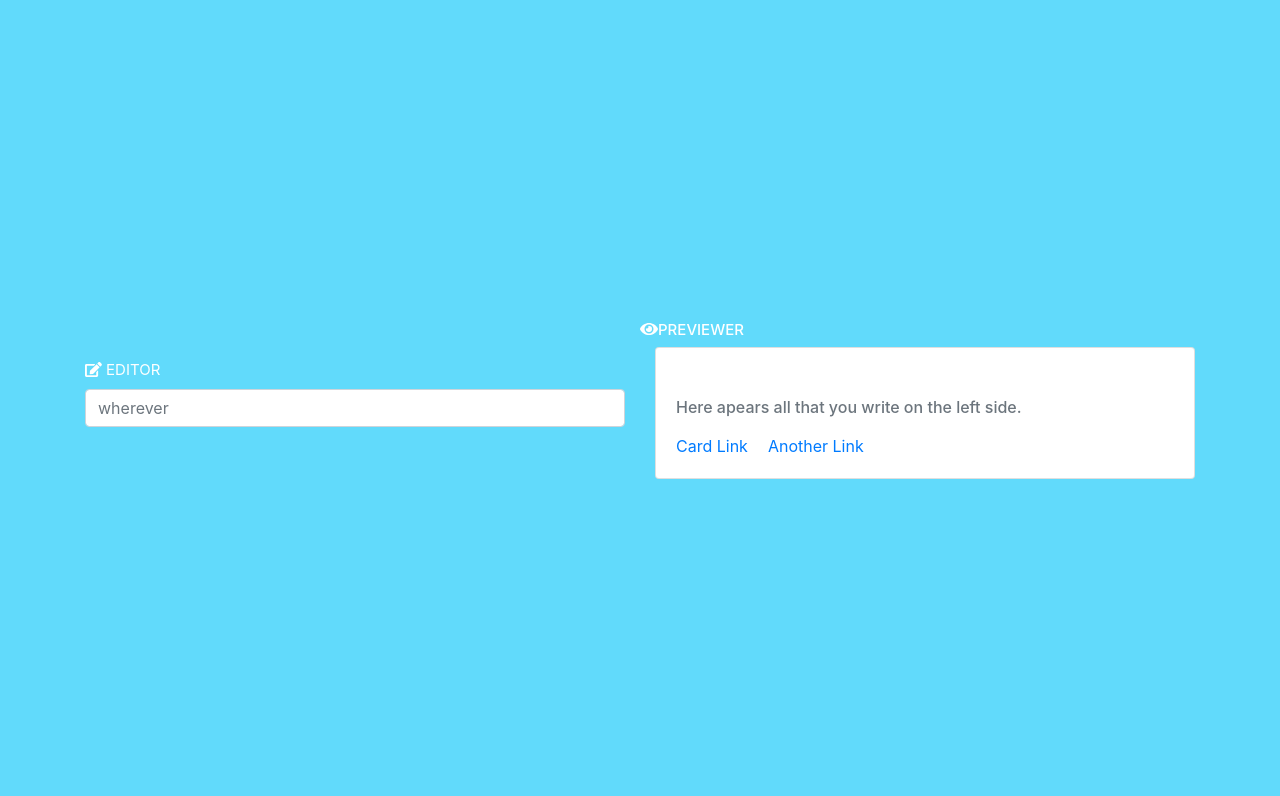
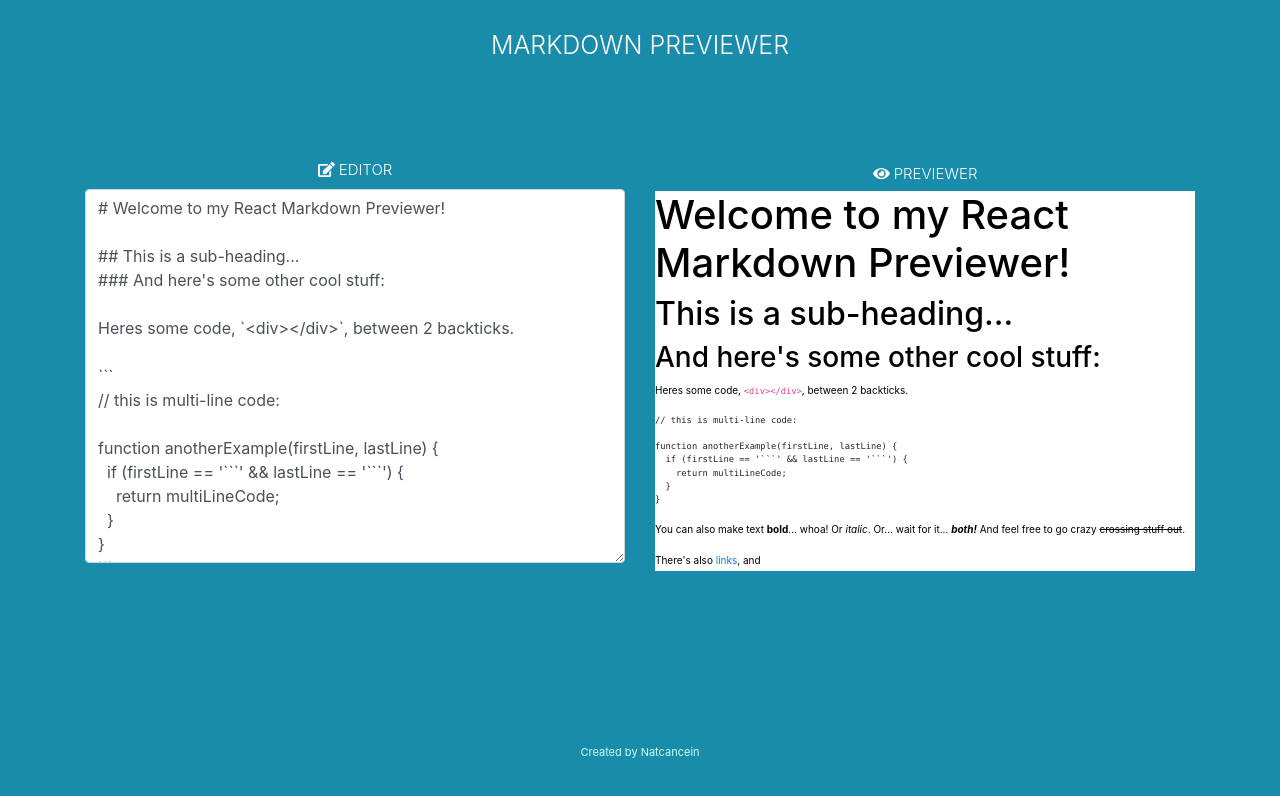
Before and after one commit to Natcancein/FreeCodeCamp, a React (Create React App) app in the folder FrontEndLibrariesProjects/markdown-previewer/: page / in a window 1280 px wide. Shown: the top 796 px of the page. Built offline with nearby package versions, Linux system fonts and the light colour scheme.

Commit message:
Finish MarkDown Previewer project

```diff
--- a/FrontEndLibrariesProjects/markdown-previewer/package.json
+++ b/FrontEndLibrariesProjects/markdown-previewer/package.json
@@ -9,11 +9,13 @@
     "bootstrap": "^4.3.1",
     "i": "^0.3.6",
     "jquery": "^3.4.0",
+    "marked": "^0.6.2",
     "npm": "^6.9.0",
     "react": "^16.8.6",
     "react-bootstrap": "^1.0.0-beta.6",
     "react-dom": "^16.8.6",
-    "react-scripts": "2.1.8"
+    "react-scripts": "2.1.8",
+    "ts-pnp": "^1.0.1"
   },
   "scripts": {
     "start": "react-scripts start",
--- a/FrontEndLibrariesProjects/markdown-previewer/src/App.css
+++ b/FrontEndLibrariesProjects/markdown-previewer/src/App.css
@@ -1,34 +1,45 @@
+
 .Fondo {
-  background: #61dafb;
-  color: white;
+  background: #198cac;
+  width: 100%;
+  height: 100vh;
+  text-align: center;
+  color:white;
+
+}
+.Titulo {
+  font-size: 25px;
+  text-transform: uppercase;
+  font-weight: 300;
+  padding: 30px;
 }
 .Titulos {
   font-size: 15px;
-  color:white;
   text-transform: uppercase;
+  font-weight: 300;
 }
 
+.Previewer{
+  height:380px;
+  color: black;
+  text-align: left;
+  background: white;
+  font-size: 10px;
+  overflow: hidden;
+}
 .App-logo {
   animation: App-logo-spin infinite 20s linear;
   height: 40vmin;
   pointer-events: none;
 }
 
-.App-header {
-  background-color: #282c34;
-  min-height: 100vh;
-  display: flex;
-  flex-direction: column;
-  align-items: center;
-  justify-content: center;
-  font-size: calc(10px + 2vmin);
-  color: white;
+.Footer{
+
+  height: "10vh";
+  color: rgb(205, 255, 238);
+
+  font-size: 11px;
 }
-
-.App-link {
-  color: #61dafb;
-}
-
 @keyframes App-logo-spin {
   from {
     transform: rotate(0deg);
--- a/FrontEndLibrariesProjects/markdown-previewer/src/App.js
+++ b/FrontEndLibrariesProjects/markdown-previewer/src/App.js
@@ -1,63 +1,71 @@
-import React, { Component } from 'react';
-import './App.css';
-import Editor from "./components/Editor.js"
-import Previewer from './components/Previewer';
+import React, { Component } from "react";
+import "./App.css";
+import Editor from "./components/Editor";
+import placeHolderText from './components/placeHolderText'
 
 // Adding Font Bootstrap-React
-import Container from 'react-bootstrap/Container';
-import Row from 'react-bootstrap/Row'
-import Col from 'react-bootstrap/Col'
-//Adding font awesome
+import Container from "react-bootstrap/Container";
+import Row from "react-bootstrap/Row";
+import Col from "react-bootstrap/Col";
 
 import { FontAwesomeIcon } from '@fortawesome/react-fontawesome'
-
 // Adding Font Awwesome
 import { library } from '@fortawesome/fontawesome-svg-core'
-import { faEdit } from '@fortawesome/free-solid-svg-icons'
 import { faEye } from '@fortawesome/free-solid-svg-icons'
+library.add(faEye)
 
 
-library.add(faEdit)
-library.add(faEye)
+// Adding Mark Library
+const marked= require("marked");
 
 class App extends Component {
   constructor(props) {
     super(props);
     this.state = {
-      value: ''
-    }
+      markDown:  placeHolderText
+    };
     this.handleChange = this.handleChange.bind(this);
   }
 
   handleChange(event) {
     this.setState({
-      value: event.target.value
+      markDown: event.target.value
     });
-  }
+  };
+
 
   render() {
+    const { markDown} = this.state;
+    //const newText = marked(markDown);
+
     return (
+
       <div className="Fondo">
         <Container>
-        <Row style={{
+          <h1 className="Titulo">Markdown Previewer</h1>
+
+          <Row
+            style={{
               display: "flex",
               alignItems: "center",
-          height: "100vh"
+              height: "80vh",
+              transform: "translateY(-50px)"
             }}>
             <Col>
-            <Editor value={this.state.value}
-              onChange={this.handleChange} />
+              <Editor value={markDown} onChange={this.handleChange} />
             </Col>
             <Col>
-          <Row>
-           <FontAwesomeIcon icon="eye" />
-            <h2 className="Titulos" >Previewer</h2> </Row>
-            <Previewer text={this.state.value} />
+            <h2 className="Titulos" ><span><FontAwesomeIcon icon="eye" /></span> Previewer</h2>
+            <div className="Previewer">
+              <div dangerouslySetInnerHTML={{ __html:  marked(markDown)}} /></div>
+
             </Col>
           </Row>
+          <a className="Footer" href="https://github.com/Natcancein">
+            Created by Natcancein
+          </a>
         </Container>
       </div>
-
     );
   }
 }
--- a/FrontEndLibrariesProjects/markdown-previewer/src/components/Editor.js
+++ b/FrontEndLibrariesProjects/markdown-previewer/src/components/Editor.js
@@ -6,17 +6,24 @@ import '../App.css';
 
 import { FontAwesomeIcon } from '@fortawesome/react-fontawesome'
 
+// Adding Font Awwesome
+import { library } from "@fortawesome/fontawesome-svg-core";
+import { faEdit } from "@fortawesome/free-solid-svg-icons";
+
+
+library.add(faEdit);
+
 const Editor = (props) => (
-    <Form>
-    <Form.Group controlId="exampleForm.ControlTextarea1">
+    <Form >
+    <Form.Group >
     <Form.Label className="Titulos" >
     <FontAwesomeIcon icon="edit" /> Editor</Form.Label>
     <Form.Control
-    componentClass="textarea"
-    placeholder="wherever"
-    rows="3"
+    as="textarea" rows="15"
+    placeholder="Write whatever you want..."
     value={props.value}
-    onChange={props.onChange} >
+    onChange={props.onChange}
+    >
     </Form.Control>
     </Form.Group>
     </Form>
--- a/FrontEndLibrariesProjects/markdown-previewer/src/components/Previewer.js
+++ b/FrontEndLibrariesProjects/markdown-previewer/src/components/Previewer.js
@@ -1,20 +1,24 @@
 import React from 'react';
 import Card from 'react-bootstrap/Card'
 import '../App.css';
+import { FontAwesomeIcon } from '@fortawesome/react-fontawesome'
+
+// Adding Font Awwesome
+import { library } from '@fortawesome/fontawesome-svg-core'
+import { faEye } from '@fortawesome/free-solid-svg-icons'
+library.add(faEye)
 
 const Previewer = (props) => (
 
-  <Card>
-    <Card.Body>
-      <Card.Title>Card Title</Card.Title>
-      <Card.Subtitle className="mb-2 text-muted">Here apears all that you write on the left side.</Card.Subtitle>
-      <Card.Text>
+  <div>
+
+ <h2 className="Titulos" ><span><FontAwesomeIcon icon="eye" /></span> Previewer</h2>
+
+  <Card className="Previewer">
+
         {props.text}
-      </Card.Text>
-      <Card.Link href="#">Card Link</Card.Link>
-      <Card.Link href="#">Another Link</Card.Link>
-    </Card.Body>
-  </Card>
+
+  </Card> </div>
 
 );
 
--- /dev/null
+++ b/FrontEndLibrariesProjects/markdown-previewer/src/components/placeHolderText.js
@@ -0,0 +1,47 @@
+const placeHolderText =
+`# Welcome to my React Markdown Previewer!
+
+## This is a sub-heading...
+### And here's some other cool stuff:
+
+Heres some code, \`<div></div>\`, between 2 backticks.
+
+\`\`\`
+// this is multi-line code:
+
+function anotherExample(firstLine, lastLine) {
+  if (firstLine == '\`\`\`' && lastLine == '\`\`\`') {
+    return multiLineCode;
+  }
+}
+\`\`\`
+
+You can also make text **bold**... whoa!
+Or _italic_.
+Or... wait for it... **_both!_**
+And feel free to go crazy ~~crossing stuff out~~.
+
+There's also [links](https://www.freecodecamp.com), and
+> Block Quotes!
+
+And if you want to get really crazy, even tables:
+
+Wild Header | Crazy Header | Another Header?
+------------ | ------------- | -------------
+Your content can | be here, and it | can be here....
+And here. | Okay. | I think we get it.
+
+- And of course there are lists.
+  - Some are bulleted.
+     - With different indentation levels.
+        - That look like this.
+
+1. And there are numbererd lists too.
+
+- Even if you use dashes or asterisks.
+* And last but not least, let's not forget embedded images:
+
+![React Logo w/ Text](https://goo.gl/Umyytc)
+`
+
+export default placeHolderText;
```
Also changed, not shown: FrontEndLibrariesProjects/markdown-previewer/src/components/TextChanged.js (added, +11 -0 lines), 2 other files (tests, documents, lock files or other folders). Lines whose indentation alone changed are shown as unchanged.
